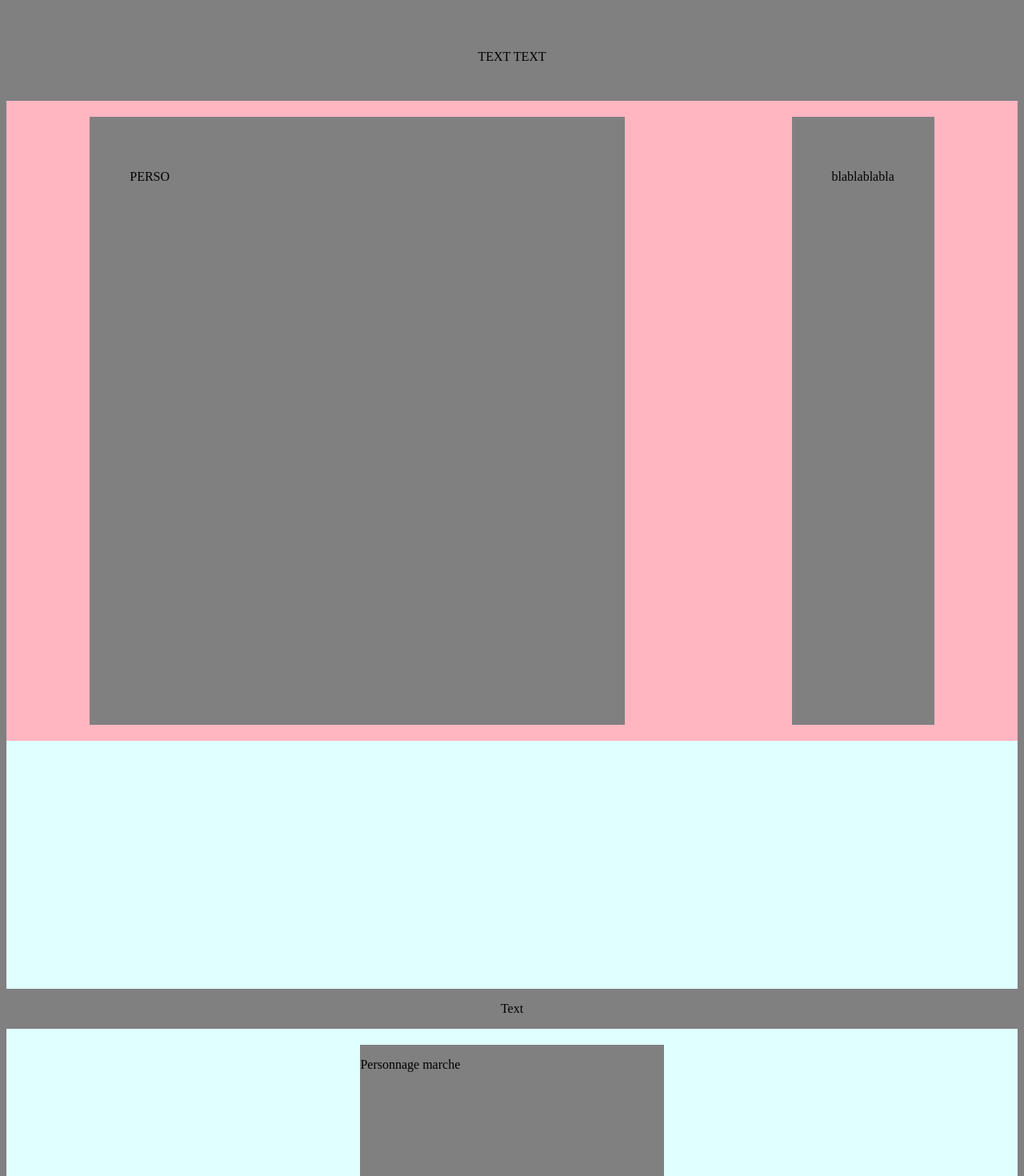
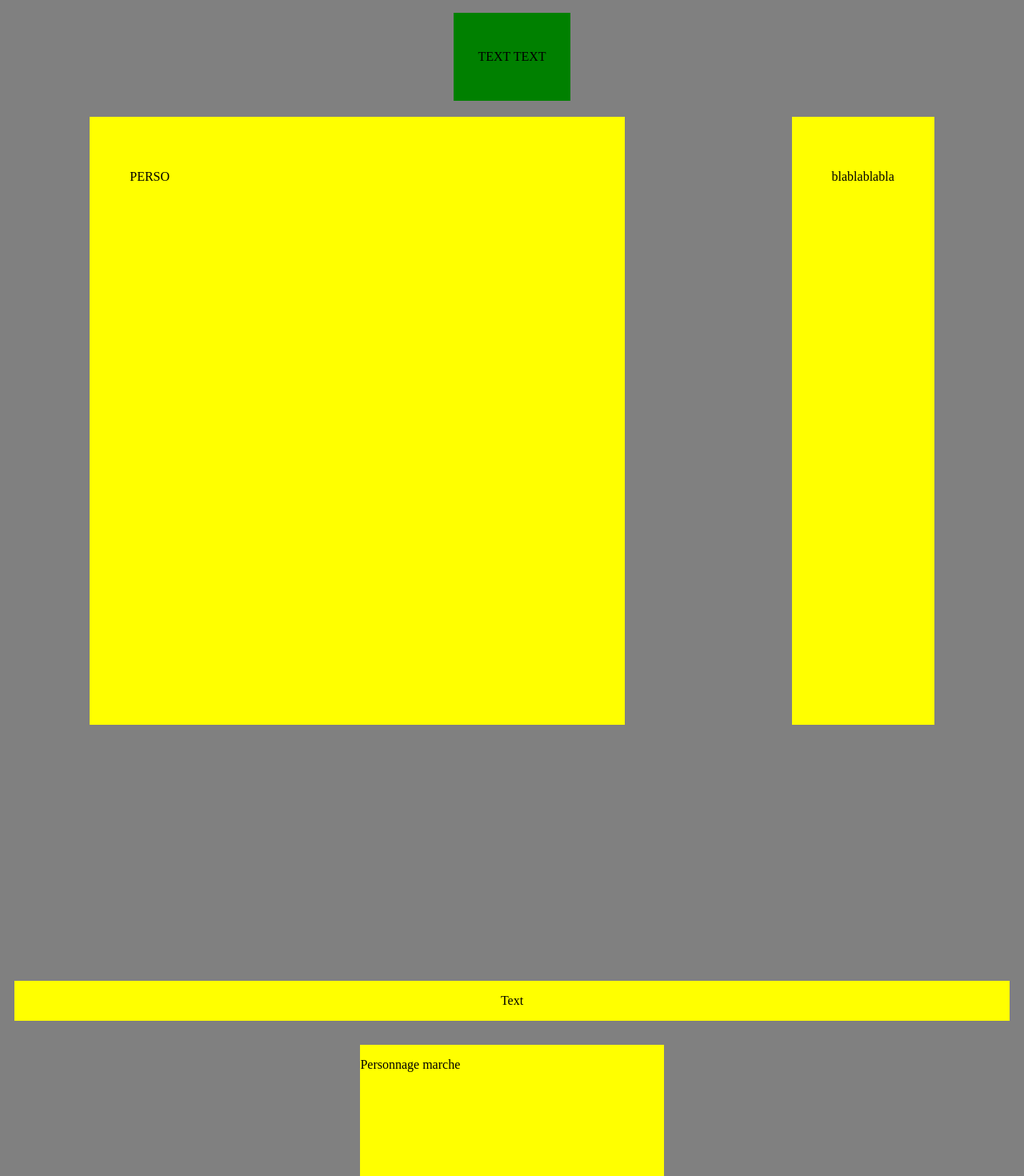
Before and after one commit to Midori92/Landing_page, a React (Vite) app: page / in a window 1280 px wide. Shown: the part 720-2190 px from the top of the page at 80% size. Built offline with nearby package versions, Linux system fonts and the light colour scheme.

Commit message:
Adding GSAP functions in the page: little animation on a block (hero section), changing backgrnd color of section1 and 2 with the scroll

```diff
--- a/src/App.css
+++ b/src/App.css
@@ -1,4 +1,4 @@
-body{
+html{
   background-color: gray;
 }
 
@@ -15,13 +15,10 @@ body{
 
 .nav_bar a:focus{
   color: black;
-  padding: 10px;
-  border-radius: 50px;
 }
 
 .nav_bar a:hover{
   color: orange;
-  border-radius: 50px;
 
 }
 
@@ -58,20 +55,20 @@ body{
 
 .text-hero{
   text-align: center;
-  padding-bottom: 30px;
+  padding: 30px;
+  background-color: green;
 }
 
 .section{
   display: flex;
   flex-direction: row;
-  background-color: lightpink;
   justify-content: space-around;
   height: 100vh;
 }
 
 .content_perso{
 
-  background-color: gray;
+  background-color: yellow;
   margin: 20px;
   padding: 50px;
   width: 45%;
@@ -81,14 +78,14 @@ body{
 
 .content_txt{
 
-  background-color: gray;
+  background-color: yellow;
   margin: 20px;
   padding: 50px;
 
 }
 
 .section_2{
-  background-color: lightcyan;
+
   height: 100vh;
   display: flex;
   flex-direction: column;
@@ -97,7 +94,7 @@ body{
 }
 
 .perso_section2{
-  background-color: gray;
+  background-color: yellow;
   margin: 20px;
   width: 30%;
   height: 50%;
@@ -109,9 +106,8 @@ body{
 }
 
 .text_section2{
-  background-color: gray;
+  background-color: yellow;
   text-align: center;
-
-
+  margin: 10px;
 
 }
--- a/src/App.jsx
+++ b/src/App.jsx
@@ -1,4 +1,4 @@
-import { useState } from 'react';
+import { useState, useEffect } from 'react';
 import Nav from './nav.jsx';
 import Hero from './hero.jsx';
 import './App.css';
@@ -7,7 +7,6 @@ import Section2 from './section2.jsx'
 import gsap from 'gsap';
 
 function App() {
-  const [count, setCount] = useState(0)
 
   return (
     <>
--- a/src/hero.jsx
+++ b/src/hero.jsx
@@ -1,5 +1,32 @@
+import { useRef, useLayoutEffect } from "react";
+import gsap from "gsap";
+import { ScrollTrigger } from "gsap/ScrollTrigger";
+
+gsap.registerPlugin(ScrollTrigger);
 
 function Hero() {
+
+const heroRef = useRef(null);
+
+  useLayoutEffect(() => {
+
+    gsap.to(heroRef.current, {
+      x: 200,
+      duration: 3,
+
+      backgroundColor:'blue',
+
+      scrollTrigger: {
+        trigger: heroRef.current,
+        start: "top 80%",
+        end: "bottom top",
+        scrub: true,
+      }
+    });
+
+  }, []);
+
+
     return(
         <>
         <div className="hero">
@@ -13,7 +40,7 @@ function Hero() {
 
                 </div>
 
-                <div className="text-hero">
+                <div ref={heroRef} className="text-hero">
                     <p> TEXT TEXT</p>
                 </div>
             </div>
--- a/src/section1.jsx
+++ b/src/section1.jsx
@@ -1,7 +1,35 @@
+import { useRef, useLayoutEffect, useEffect } from "react";
+import gsap from "gsap";
+import { ScrollTrigger } from "gsap/ScrollTrigger";
+
+gsap.registerPlugin(ScrollTrigger);
+
+
+
 function Section_1(){
+
+    const Section1Ref = useRef(null)
+
+    useLayoutEffect(() =>
+    {gsap.to(Section1Ref.current,{
+
+    backgroundColor: "pink",
+
+    scrollTrigger: {
+        trigger: Section1Ref.current,
+        start: "top 80%",
+        end: "bottom bottom",
+        scrub: true,
+
+    },
+
+
+    })},[]);
+
+
     return(
         <>
-        <div className="section">
+        <div ref={Section1Ref} className="section">
 
             <div className="content_perso">
                 <p> PERSO </p>
--- a/src/section2.jsx
+++ b/src/section2.jsx
@@ -1,8 +1,39 @@
+
+import { useRef, useLayoutEffect, useEffect } from "react";
+import gsap from "gsap";
+import { ScrollTrigger } from "gsap/ScrollTrigger";
+
+gsap.registerPlugin(ScrollTrigger);
+
+
+
+
+
+
 function Section_2(){
+
+
+    const Section2Ref = useRef(null)
+
+    useLayoutEffect(() =>
+    {gsap.to(Section2Ref.current,{
+
+    backgroundColor: "lightblue",
+
+    scrollTrigger: {
+        trigger: Section2Ref.current,
+        start: "top bottom",
+        end: "bottom bottom",
+        scrub: true,
+
+    },
+
+
+    })},[]);
 
     return(
         <>
-        <div className="section_2">
+        <div ref={Section2Ref} className="section_2">
             <div className="text_section2">
                 <p>Text </p>
 
@@ -14,8 +45,6 @@ function Section_2(){
             </div>
 
 
-
-
         </div>
 
         </>
```
